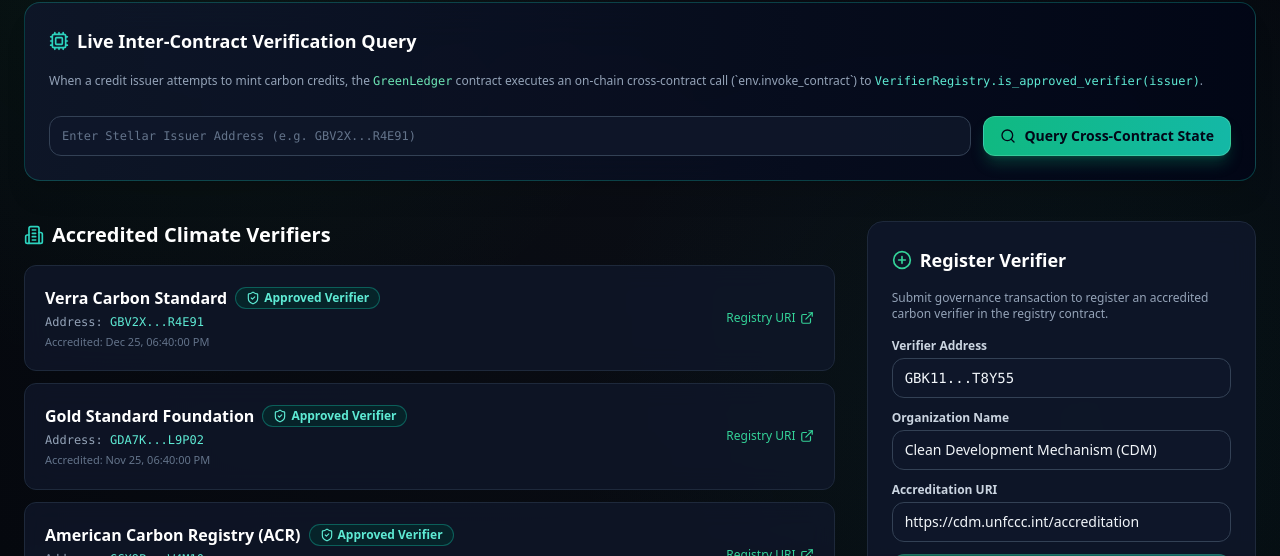
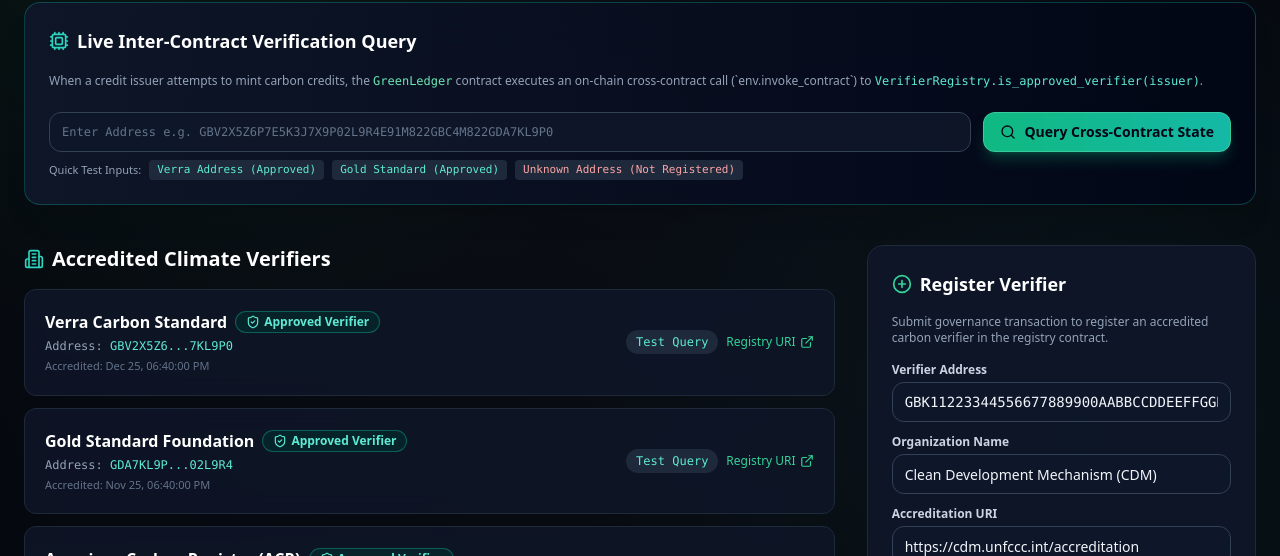
Before and after one commit to shivam-1410/GreenLedger, a Next.js app: page /governance in a window 1280 px wide. Shown: the part 244-800 px from the top of the page. Built offline with nearby package versions, Linux system fonts and the light colour scheme; no server answers; what @stellar/stellar-sdk would draw is missing.

Commit message:
fix(governance): add quick test buttons and full address matching

```diff
--- a/app/governance/page.tsx
+++ b/app/governance/page.tsx
@@ -27,7 +27,7 @@
   const { addTransaction, updateTransaction } = useAppStore();
 
   const [verifiers, setVerifiers] = useState<Verifier[]>(MOCK_VERIFIERS);
-  const [newAddress, setNewAddress] = useState('GBK11...T8Y55');
+  const [newAddress, setNewAddress] = useState('GBK11223344556677889900AABBCCDDEEFFGGHHIIJJKKLLMM');
   const [newName, setNewName] = useState('Clean Development Mechanism (CDM)');
   const [newUri, setNewUri] = useState('https://cdm.unfccc.int/accreditation');
   const [isSubmitting, setIsSubmitting] = useState(false);
@@ -95,10 +95,15 @@
     }
 
     setIsChecking(true);
-    await new Promise((r) => setTimeout(r, 1200));
+    await new Promise((r) => setTimeout(r, 1000));
 
+    const cleanInput = checkAddress.trim().toLowerCase();
     const found = verifiers.some(
-      (v) => v.active && (v.address.toLowerCase() === checkAddress.toLowerCase() || checkAddress.length < 15)
+      (v) =>
+        v.active &&
+        (v.address.toLowerCase() === cleanInput ||
+          v.address.toLowerCase().startsWith(cleanInput) ||
+          cleanInput.startsWith(v.address.toLowerCase().slice(0, 10)))
     );
 
     setCheckResult({ checked: true, isApproved: found });
@@ -133,25 +138,52 @@
 
       {/* Inter-Contract Call Demonstration Box */}
       <div className="p-6 rounded-2xl border border-teal-500/30 bg-gradient-to-r from-slate-900/90 to-slate-950/90 backdrop-blur-xl shadow-xl space-y-4">
+        <div className="flex items-center justify-between gap-4">
           <div className="flex items-center gap-2">
             <Cpu className="h-5 w-5 text-teal-400" />
             <h2 className="text-lg font-bold text-white">Live Inter-Contract Verification Query</h2>
+          </div>
         </div>
         <p className="text-xs text-slate-400 leading-relaxed">
           When a credit issuer attempts to mint carbon credits, the <span className="text-emerald-300 font-mono">GreenLedger</span> contract executes an on-chain cross-contract call (`env.invoke_contract`) to <span className="text-teal-300 font-mono">VerifierRegistry.is_approved_verifier(issuer)</span>.
         </p>
 
-        <div className="flex flex-col sm:flex-row gap-3 pt-2">
+        <div className="space-y-2">
+          <div className="flex flex-col sm:flex-row gap-3 pt-1">
             <Input
               value={checkAddress}
               onChange={(e) => setCheckAddress(e.target.value)}
-            placeholder="Enter Stellar Issuer Address (e.g. GBV2X...R4E91)"
+              placeholder="Enter Address e.g. GBV2X5Z6P7E5K3J7X9P02L9R4E91M822GBC4M822GDA7KL9P0"
               className="flex-1 text-xs font-mono"
             />
             <Button variant="glow" onClick={handleInterContractCheck} disabled={isChecking} className="gap-2 shrink-0">
               {isChecking ? <Loader2 className="h-4 w-4 animate-spin" /> : <Search className="h-4 w-4" />}
               <span>Query Cross-Contract State</span>
             </Button>
+          </div>
+
+          {/* Quick Test Buttons */}
+          <div className="flex flex-wrap items-center gap-2 text-[11px] text-slate-400">
+            <span>Quick Test Inputs:</span>
+            <button
+              onClick={() => setCheckAddress(MOCK_VERIFIERS[0].address)}
+              className="px-2 py-0.5 rounded bg-slate-800 hover:bg-slate-700 text-teal-300 font-mono"
+            >
+              Verra Address (Approved)
+            </button>
+            <button
+              onClick={() => setCheckAddress(MOCK_VERIFIERS[1].address)}
+              className="px-2 py-0.5 rounded bg-slate-800 hover:bg-slate-700 text-teal-300 font-mono"
+            >
+              Gold Standard (Approved)
+            </button>
+            <button
+              onClick={() => setCheckAddress('GUNKNOWN999999999999999999999999')}
+              className="px-2 py-0.5 rounded bg-slate-800 hover:bg-slate-700 text-red-300 font-mono"
+            >
+              Unknown Address (Not Registered)
+            </button>
+          </div>
         </div>
 
         {checkResult?.checked && (
@@ -207,6 +239,16 @@
                   </span>
                 </div>
 
+                <div className="flex items-center gap-2">
+                  <button
+                    onClick={() => {
+                      setCheckAddress(v.address);
+                      toast.info(`Address copied to query input! Click "Query Cross-Contract State".`);
+                    }}
+                    className="px-2.5 py-1 rounded-lg bg-slate-800 hover:bg-slate-700 text-xs text-teal-300 font-mono"
+                  >
+                    Test Query
+                  </button>
                   <a
                     href={v.accreditationUri}
                     target="_blank"
@@ -215,6 +257,7 @@
                   >
                     Registry URI <ExternalLink className="h-3.5 w-3.5" />
                   </a>
+                </div>
               </div>
             ))}
           </div>
--- a/lib/config.ts
+++ b/lib/config.ts
@@ -11,7 +11,7 @@
 export const MOCK_PROJECTS = [
   {
     id: '1',
-    issuer: 'GBV2X...R4E91',
+    issuer: 'GBV2X5Z6P7E5K3J7X9P02L9R4E91M822GBC4M822GDA7KL9P0',
     projectName: 'Amazon Rainforest Protection & Restoration',
     creditType: 'Reforestation' as const,
     co2Tons: 15000,
@@ -26,7 +26,7 @@
   },
   {
     id: '2',
-    issuer: 'GDA7K...L9P02',
+    issuer: 'GDA7KL9P02M822GBC4M822GBV2X5Z6P7E5K3J7X9P02L9R4',
     projectName: 'Sahara Solar Infrastructure Initiative',
     creditType: 'Solar Energy' as const,
     co2Tons: 25000,
@@ -41,7 +41,7 @@
   },
   {
     id: '3',
-    issuer: 'GCX9P...W4M10',
+    issuer: 'GCX9PW4M102L9R4GBV2X5Z6P7E5K3J7X9P02L9R4E91M822',
     projectName: 'Indonesian Mangrove Blue Carbon Sink',
     creditType: 'Blue Carbon' as const,
     co2Tons: 12000,
@@ -56,7 +56,7 @@
   },
   {
     id: '4',
-    issuer: 'GBK11...T8Y55',
+    issuer: 'GBK11223344556677889900AABBCCDDEEFFGGHHIIJJKKLLMM',
     projectName: 'Icelandic Geothermal Direct Air Capture',
     creditType: 'Direct Air Capture' as const,
     co2Tons: 8000,
@@ -73,21 +73,21 @@
 
 export const MOCK_VERIFIERS = [
   {
-    address: 'GBV2X...R4E91',
+    address: 'GBV2X5Z6P7E5K3J7X9P02L9R4E91M822GBC4M822GDA7KL9P0',
     name: 'Verra Carbon Standard',
     accreditationUri: 'https://verra.org/accreditation/v-99120',
     active: true,
     approvedAt: 1769280000000 - 1000 * 60 * 60 * 24 * 30,
   },
   {
-    address: 'GDA7K...L9P02',
+    address: 'GDA7KL9P02M822GBC4M822GBV2X5Z6P7E5K3J7X9P02L9R4',
     name: 'Gold Standard Foundation',
     accreditationUri: 'https://goldstandard.org/accreditation/gs-4819',
     active: true,
     approvedAt: 1769280000000 - 1000 * 60 * 60 * 24 * 60,
   },
   {
-    address: 'GCX9P...W4M10',
+    address: 'GCX9PW4M102L9R4GBV2X5Z6P7E5K3J7X9P02L9R4E91M822',
     name: 'American Carbon Registry (ACR)',
     accreditationUri: 'https://americancarbonregistry.org/acr-1029',
     active: true,
```
Lines whose indentation alone changed are shown as unchanged.
